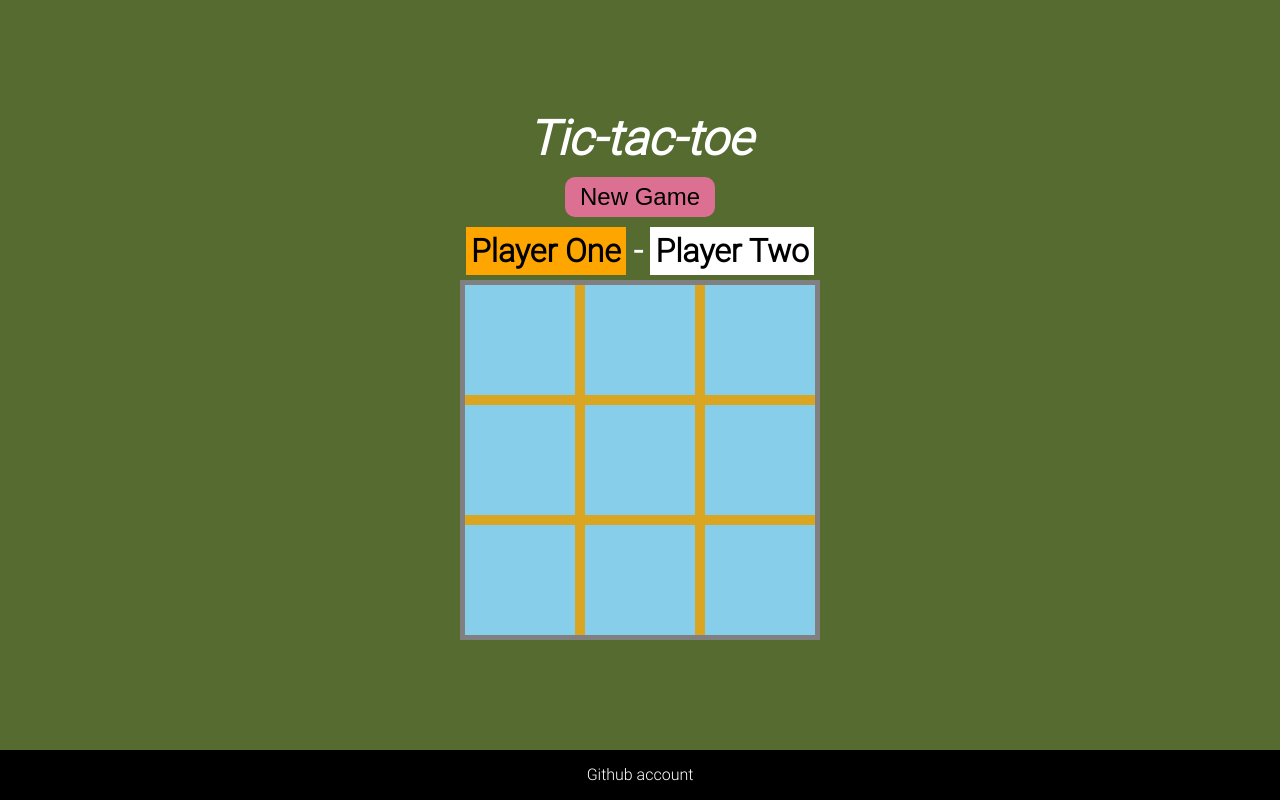
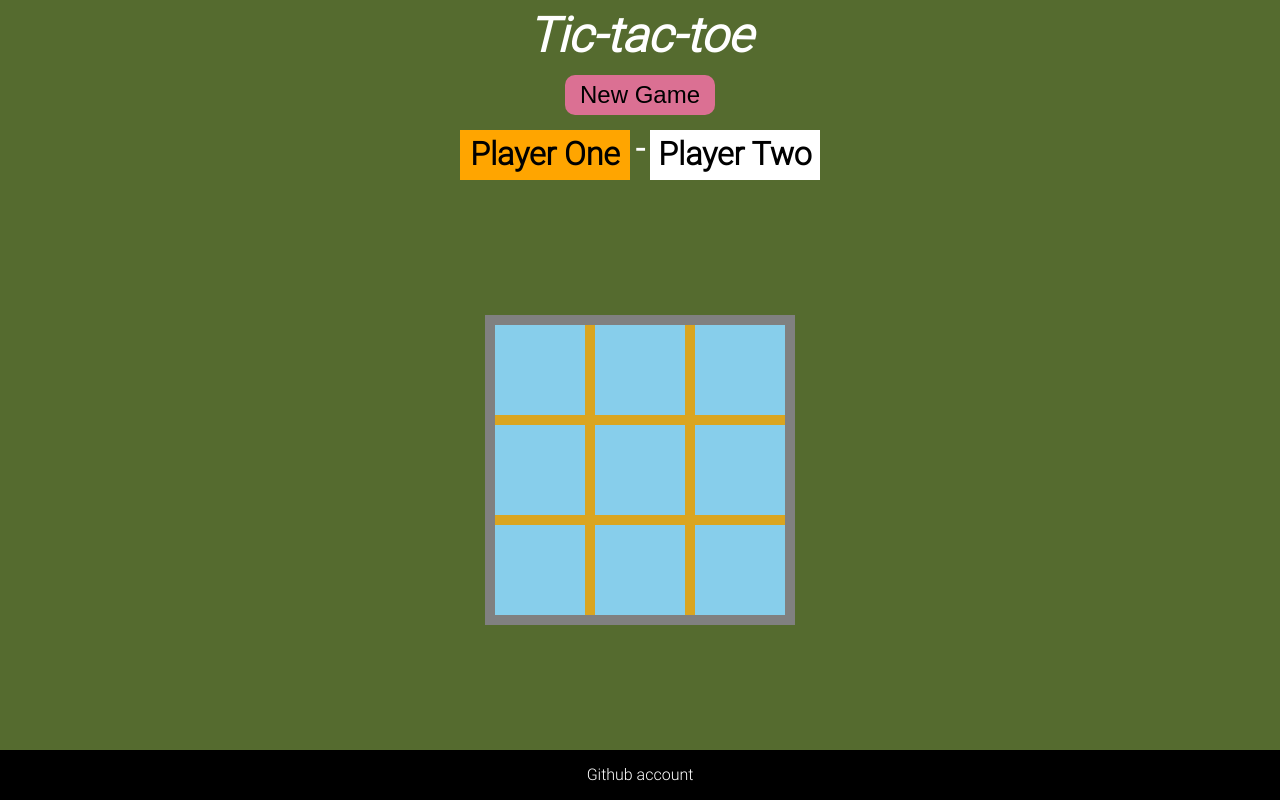
Before and after one commit to silenceinspace/Tic-Tac-Toe, a website: page index.html in a window 1280 px wide. Drawn offline with Linux system fonts and the light colour scheme.

Commit message:
Add grid elements to have a better structure

```diff
--- a/script.js
+++ b/script.js
@@ -190,13 +190,13 @@ const renderPlayersNames = (function () {
 
     const defaultName = "Player One";
     if (namePlayerOne.textContent === "") {
-      console.log("Default name was set");
+      alert("Default name was set");
       playerObjects[0].name = defaultName;
       namePlayerOne.textContent = defaultName;
     }
 
     if (namePlayerOne.textContent === namePlayerTwo.textContent) {
-      console.log("You cannot have the same name");
+      alert("You cannot have the same name");
       playerObjects[0].name = defaultName;
       namePlayerOne.textContent = defaultName;
     }
@@ -207,13 +207,13 @@ const renderPlayersNames = (function () {
     const defaultName = "Player Two";
 
     if (namePlayerTwo.textContent === "") {
-      console.log("Default name was set");
+      alert("Default name was set");
       playerObjects[1].name = defaultName;
       namePlayerTwo.textContent = defaultName;
     }
 
     if (namePlayerOne.textContent === namePlayerTwo.textContent) {
-      console.log("You cannot have the same name");
+      alert("You cannot have the same name");
       playerObjects[1].name = defaultName;
       namePlayerTwo.textContent = defaultName;
     }
--- a/styles.css
+++ b/styles.css
@@ -22,13 +22,13 @@ html {
 }
 
 .main-section {
-  margin: auto;
+  display: grid;
+  grid-template-rows: 70px 50px 70px 1fr;
+  place-items: center;
 }
 
 h1 {
   text-align: center;
-  margin-bottom: 10px;
-
   font-size: 3rem;
   font-weight: bold;
   font-style: italic;
@@ -39,7 +39,6 @@ h1 {
   display: flex;
   align-items: center;
   justify-content: center;
-  margin-bottom: 15px;
 }
 
 .restart-game > button {
@@ -58,10 +57,13 @@ h1 {
 }
 
 .player-names {
+  display: grid;
+  grid-template-columns: 170px 20px 170px;
+  grid-template-rows: 50px;
+
   font-size: 2rem;
   font-weight: bold;
   text-align: center;
-  margin-bottom: 10px;
 }
 
 .player-names > span:nth-child(2) {
@@ -69,32 +71,36 @@ h1 {
 }
 
 .player-names > span:nth-child(odd) {
-  min-width: 100px;
+  overflow: hidden;
   background-color: white;
   padding: 5px;
+}
+
+.player-names > span:hover {
+  cursor: pointer;
 }
 
 .player-names > span:focus {
   outline: none;
   font-style: italic;
-  border: 3px solid red;
+  border: palevioletred 3px solid;
 }
 
 .gameboard {
-  border: 5px solid grey;
-  width: 360px;
-  height: 360px;
+  border: 10px solid grey;
+  width: 310px;
+  height: 310px;
   background-color: goldenrod;
 
   display: grid;
-  grid-template-columns: repeat(3, 110px);
-  grid-template-rows: repeat(3, 110px);
+  grid-template-columns: repeat(3, 90px);
+  grid-template-rows: repeat(3, 90px);
   gap: 10px;
 }
 
 .gameboard > .cell {
-  width: 110px;
-  height: 110px;
+  width: 90px;
+  height: 90px;
   background-color: skyblue;
 }
 
```
